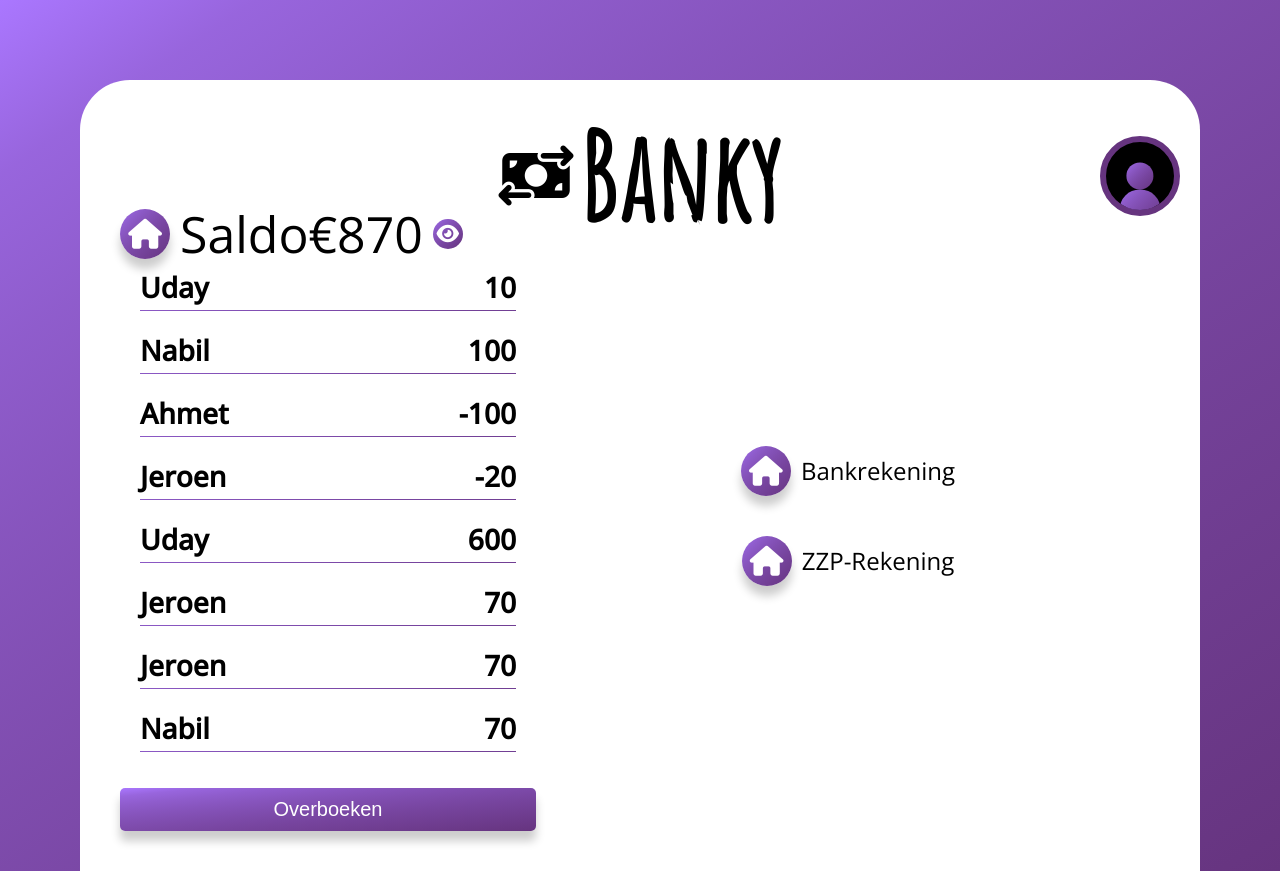
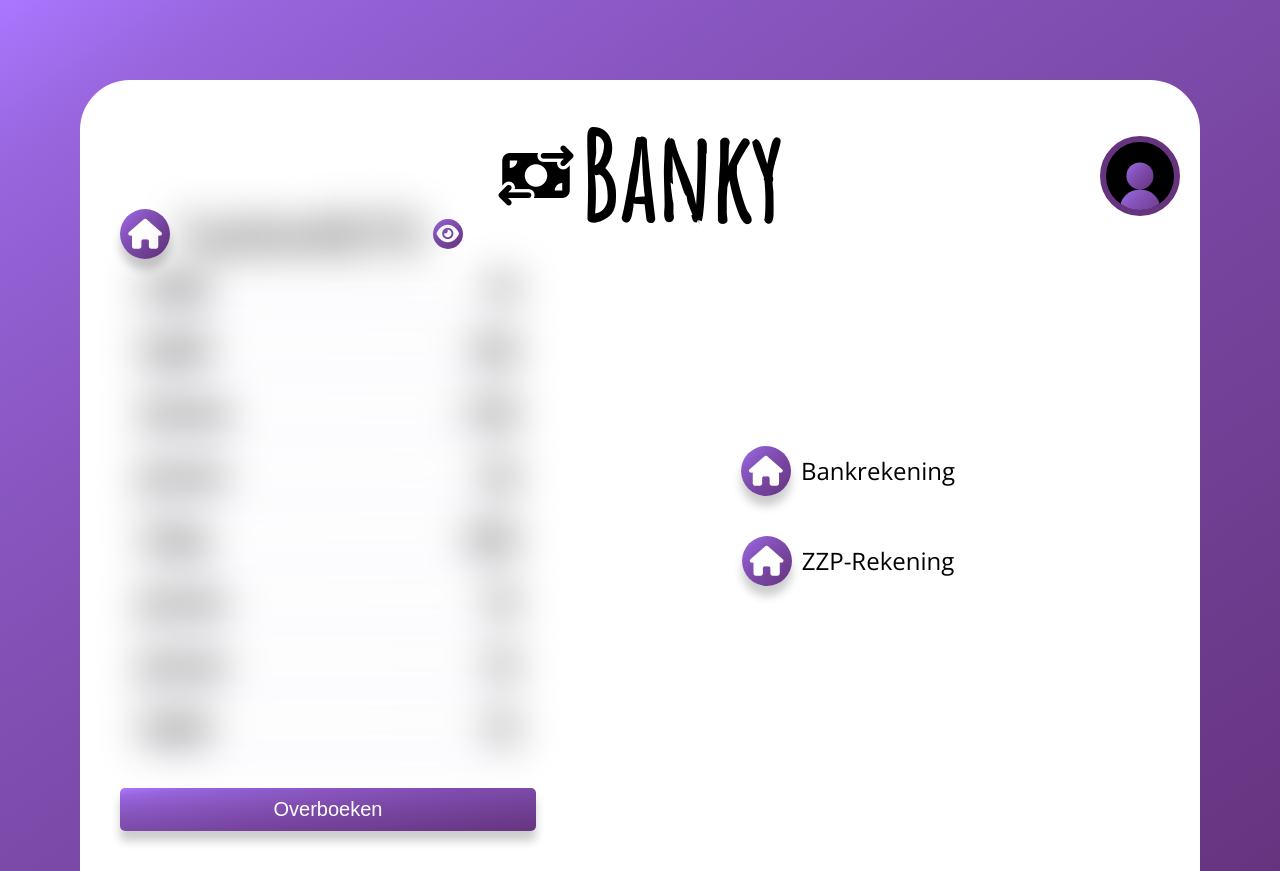
Before and after one commit to Uday-Singh1/Banky-Les-7-8, a plain HTML site: page banky-les-9/index.html in a window 1280 px wide. Both pictures are taken after a click on the button 447 px from the left and 234 px from the top of the page. Drawn offline with nearby package versions, Linux system fonts and the light colour scheme.

Commit message:
added-blur

```diff
--- a/banky-les-9/js/main.js
+++ b/banky-les-9/js/main.js
@@ -129,6 +129,8 @@ class BankyLeftSection {
 
         this.eyeButton = document.createElement("button");
         this.eyeButton.classList = "banky__eyeButton";
+        this.eyeButton.onclick = this.eyeButtonClicked;
+
 
         this.eyeFigure = document.createElement("figure");
         this.eyeFigure.classList = "banky__eye";
@@ -139,6 +141,11 @@ class BankyLeftSection {
         this.transactionsElement = document.createElement("ul");
         this.transactionsElement.classList = "banky__transactions";
 
+    }
+
+    eyeButtonClicked = () => {
+        this.transactionsElement.classList.toggle("banky__transactions--blur");
+        this.bankyLogoText.classList.toggle("banky__money--blur");
     }
 
     makeTransactionsFromData(accountToShow,data) {
@@ -275,4 +282,4 @@ class App {
 
  const app = new App();
 
-//Video 6/9 Timestamp: (04:20)
+//Video 7/9 Timestamp: ...
--- a/banky-les-9/scss/abstracts/_mixins.scss
+++ b/banky-les-9/scss/abstracts/_mixins.scss
@@ -10,3 +10,7 @@
     bottom: 0;
     left: 0;
 }
+
+@mixin blur{
+    filter: blur(20px);
+}
--- a/banky-les-9/scss/components/banky/banky.scss
+++ b/banky-les-9/scss/components/banky/banky.scss
@@ -37,7 +37,12 @@
     &__money{
         font-weight: 400;
         font-size: 250%;
+
+        &--blur{
+            @include mixins.blur;
+        }
     }
+
 
     &__logo{
         border-radius: 50%;
@@ -76,6 +81,10 @@
         gap: 2rem;
         height: 50rem;
         overflow-y: scroll;
+
+        &--blur{
+            @include mixins.blur;
+        }
     }
 
     &__transaction{
@@ -85,6 +94,8 @@
        justify-content: space-between;
        position: relative;
        padding-bottom: 0.5rem;
+
+
 
        &::after{
         @include mixins.afterStyle;
```
Also changed, not shown: banky-les-9/css/style.css, 1 other file.
